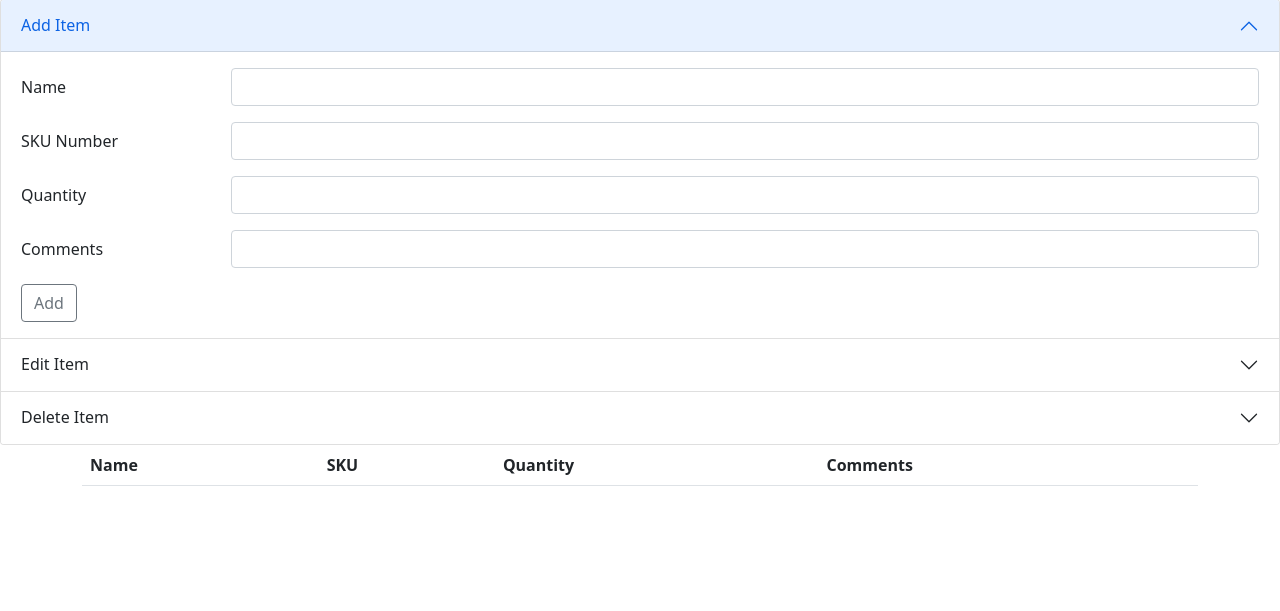
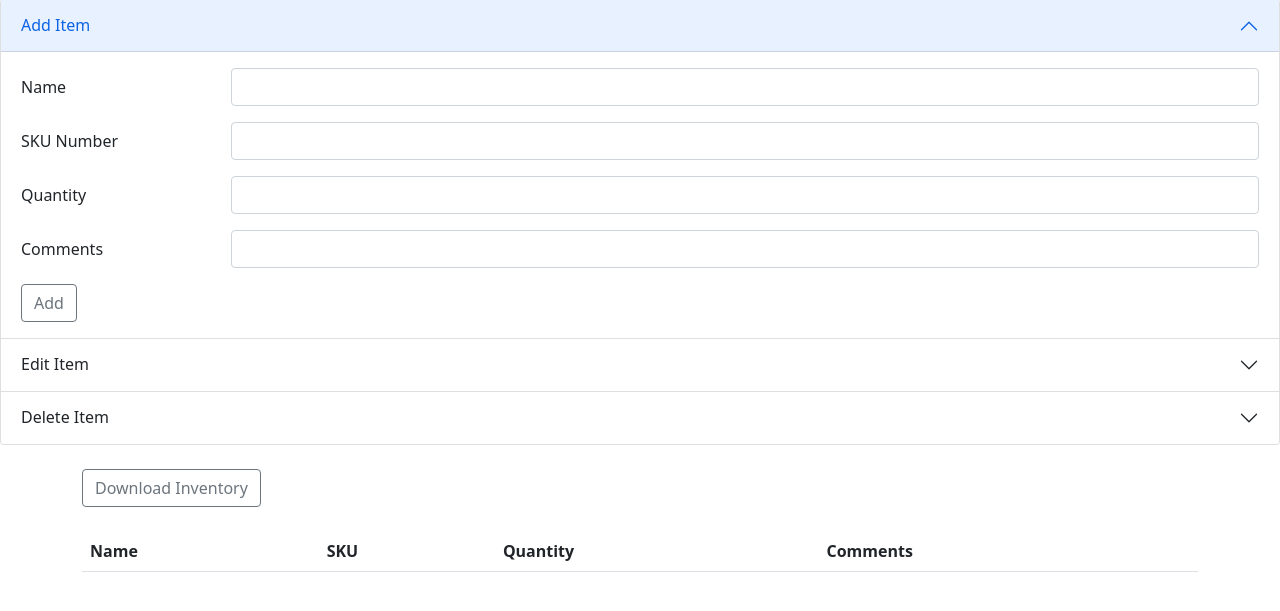
Before and after one commit to timothyhyun/Inventory-Tracking-Web-App, a Flask app: template templates/index.html in a window 1280 px wide. Shown: the part 57-668 px from the top of the page. Run offline with Flask 2, Linux system fonts and the light colour scheme; the template is opened without the code that fills it, so the values that code supplies are empty; parts of the project's set-up code (start-up, migrations or seed data) failed here and were passed over; some libraries are stand-ins or nearby versions.

Commit message:
downloading capabilities

```diff
--- a/client.py
+++ b/client.py
@@ -11,7 +11,7 @@ from werkzeug.utils import invalidate_cached_property
 
 class Client:
     #self.inventory: list of lists
-
+    #73.174.153.49
 
     HOST = "localhost"
     PORT = 5500
--- /dev/null
+++ b/inventory.json
@@ -0,0 +1 @@
+[["Shirt", "6767", "7", "None"]]
--- a/main.py
+++ b/main.py
@@ -24,17 +24,21 @@ def disconnect_client():
 def background():
     global inventory
     run = True
+    counter = 0
     while run:
         time.sleep(0.1)
         if not client:
             continue
-
         inv = client.getInventory()
         for item in inv:
             if item == "close":
                 run = False
                 break
         inventory = inv
+        counter += 1
+        if (counter % 10 == 0):
+            download_inventory()
+
 
 
 #base off SKU number
@@ -44,10 +48,10 @@ def add_inventory():
     global client
     if client == None:
         return "Error"
-    name = request.args.get("name")
-    quantity = request.args.get("quantity")
-    sku = request.args.get("sku")
-    comments = request.args.get("comments")
+    name = request.args.get("name").strip()
+    quantity = request.args.get("quantity").strip()
+    sku = request.args.get("sku").strip()
+    comments = request.args.get("comments").strip()
     try:
         if int(quantity) <= 0 or sku == "":
             # invalid input
@@ -104,19 +108,44 @@ def get_inventory():
     return jsonify({"inventory":inventory})
 
 
+
+@app.route("/download_inventory")
+def download_inventory():
+    global inventory
+    jsonString = json.dumps(inventory)
+    jsonFile = open("inventory.json", "w")
+    jsonFile.truncate()
+    jsonFile.write(jsonString)
+    jsonFile.close()
+
+
+
+@app.route("/load_inventory")
+def load_inventory():
+    jsonFile = open("inventory.json", "r")
+    jsonContent = jsonFile.read()
+    res = json.loads(jsonContent)
+    jsonFile.close()
+    return res
+
+
+
+
+
 @app.route("/")
 @app.route("/home")
 def home():
     global client
+    global inventory
     if key not in session:
         return redirect(url_for("log"))
     client = Client()
+    inventory = load_inventory()
     return render_template("index.html")
 
 
 @app.route("/log", methods=["POST","GET"])
 def log():
-    print(request.method)
     global id
     disconnect_client()
     session[key] = id
--- a/static/index.js
+++ b/static/index.js
@@ -67,9 +67,6 @@ $(function() {
 
 
 
-
-
-
 window.onload = function (){
     var update_loop = setInterval(updateTable, 100);
     updateTable()
@@ -96,3 +93,36 @@ function updateTable(){
 
             });
 };
+
+
+
+function download_to_csv() {
+
+	var csv = [];
+
+	var rows = document.getElementsByTagName('tr');
+	for (var i = 0; i < rows.length; i++) {
+		var cols = rows[i].querySelectorAll('td,th');
+		var csvrow = [];
+		for (var j = 0; j < cols.length; j++) {
+			csvrow.push(cols[j].innerHTML);
+		}
+
+		csv.push(csvrow.join(","));
+	}
+	csv= csv.join('\n');
+
+    CSVFile = new Blob([csv], { type: "text/csv" });
+
+    var temp_link = document.createElement('a');
+
+    temp_link.download = "inventory.csv";
+    var url = window.URL.createObjectURL(CSVFile);
+    temp_link.href = url;
+
+    temp_link.style.display = "none";
+    document.body.appendChild(temp_link);
+
+    temp_link.click();
+    document.body.removeChild(temp_link);
+}
--- a/templates/index.html
+++ b/templates/index.html
@@ -126,6 +126,14 @@
             </div>
           </div>
 
+        <br>
+
+
+        <div class="container">
+          <button class="btn btn-outline-secondary" type="button" onclick="download_to_csv()">Download Inventory</button>
+        </div>
+
+        <br>
 
         <!-- view inventory-->
         <div class="container">
```
